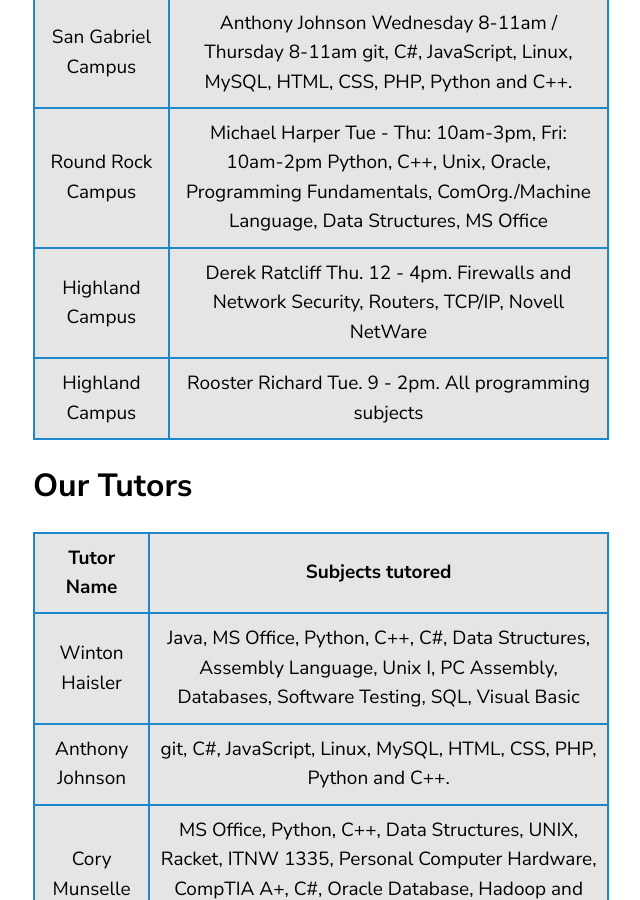
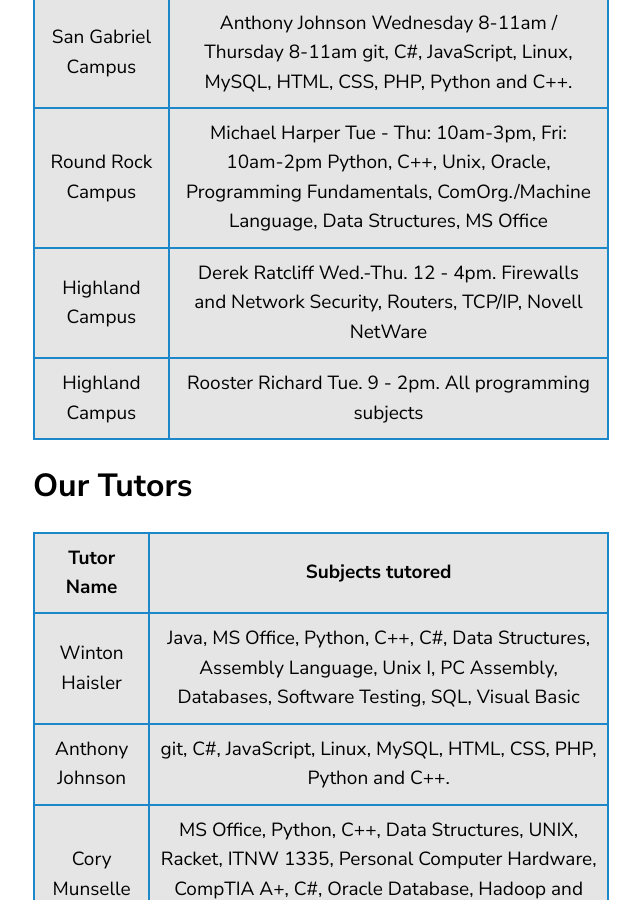
Before and after one commit to roosterrichard/acctutor, a Jekyll site: the page built from index.md, in a window 1280 px wide and 900 px high, scrolled down 1766 px. Shown: the whole window, without its empty margins (67-707 px from the left). Built offline with Jekyll 4.4.1, drawn with Linux system fonts in a browser that asks for light colours; our own code applies the rules of GitHub Pages for plain Markdown files.

Commit message:
Update index.md

```diff
--- a/index.md
+++ b/index.md
@@ -30,7 +30,7 @@ This is a first come first serve system where the average wait time is < 3 minut
 <tr><td>NorthRidge Campus</td><td>Winton Haisler Monday 10-1 / Wednesday 10-1  Java, MS Office, Python, C++, C#, Data Structures, Assembly Language, Unix I, PC Assembly, Databases, Software Testing, SQL, Visual Basic</td></tr>
 <tr><td>San Gabriel Campus</td><td>Anthony Johnson Wednesday 8-11am / Thursday 8-11am  git, C#, JavaScript, Linux, MySQL, HTML, CSS, PHP, Python and C++.</td></tr>
 <tr><td>Round Rock Campus</td><td>Michael Harper Tue - Thu: 10am-3pm, Fri: 10am-2pm Python, C++, Unix, Oracle, Programming Fundamentals, ComOrg./Machine Language, Data Structures, MS Office</td></tr>
-<tr><td>Highland Campus</td><td>Derek Ratcliff Thu. 12 - 4pm. Firewalls and Network Security, Routers, TCP/IP, Novell NetWare</td></tr>
+<tr><td>Highland Campus</td><td>Derek Ratcliff Wed.-Thu. 12 - 4pm. Firewalls and Network Security, Routers, TCP/IP, Novell NetWare</td></tr>
 <tr><td>Highland Campus</td><td>Rooster Richard Tue. 9 - 2pm. All programming subjects</td></tr>
 </table>
 
```
